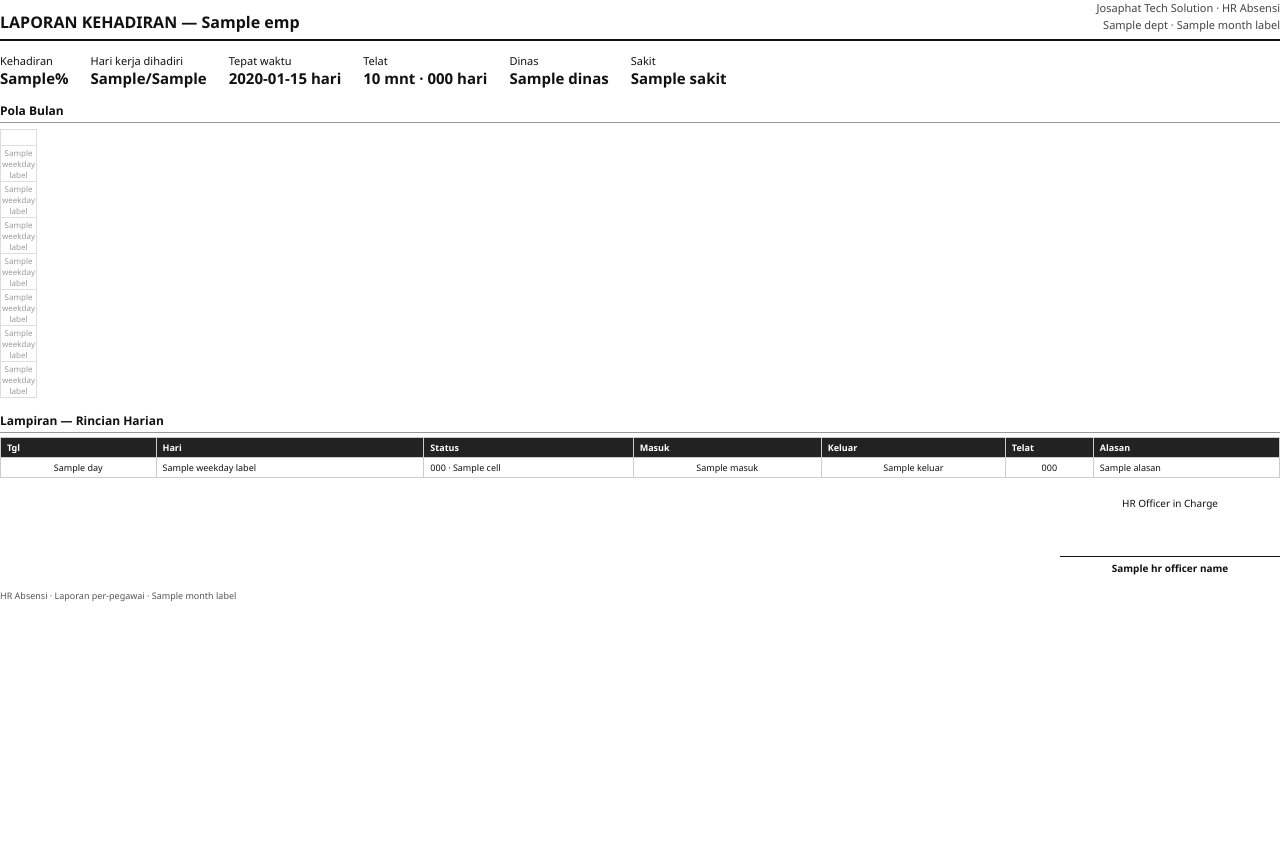
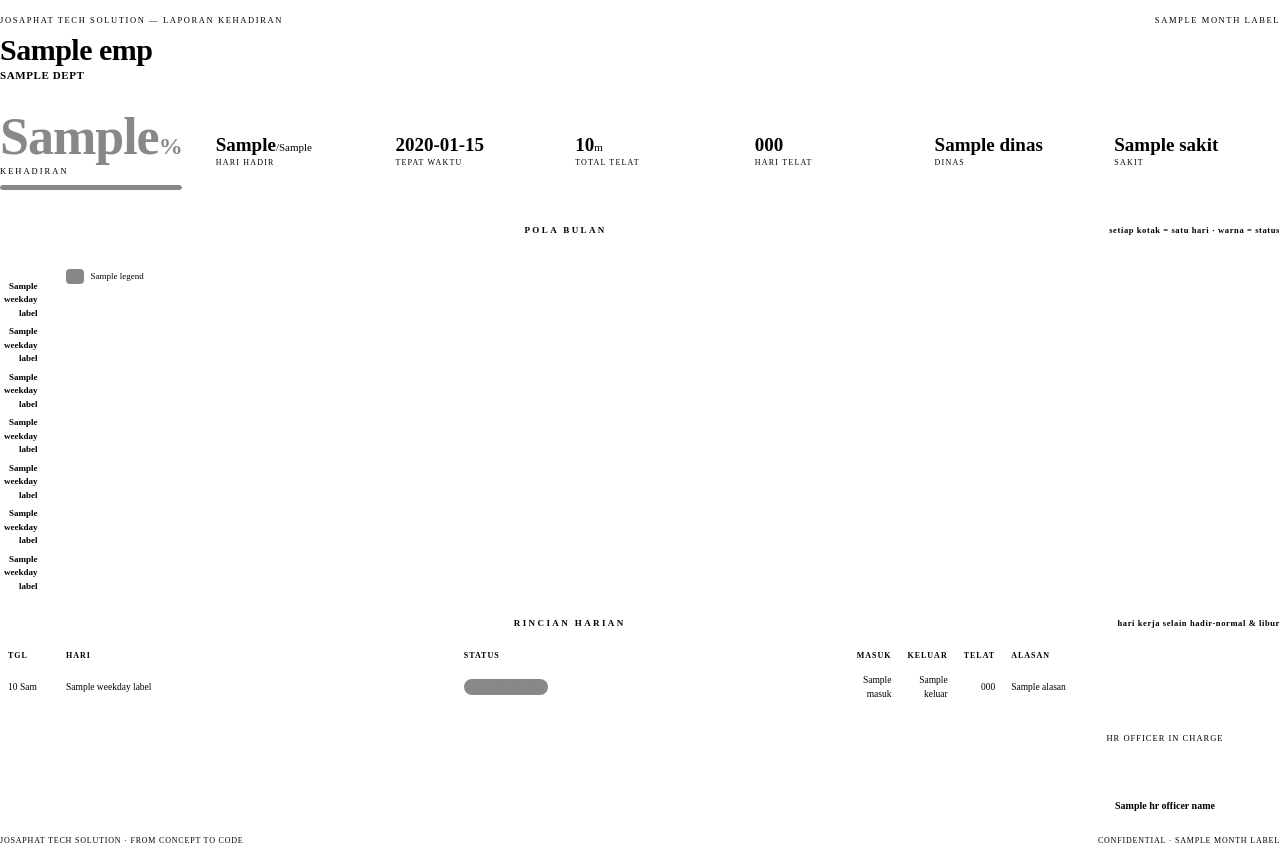
Before and after one commit to josambrosia/HR-APPS, a Python web app: template src/reports/templates/employee_report.html.j2 in a window 1280 px wide. Before the commit the page ends 602 px from the top, so only its background shows below. Run offline with Jinja, Linux system fonts and the light colour scheme; the template is opened without the code that fills it: most values are stand-ins (such as "Sample title", 1, 10 or a date in 2020).

Commit message:
feat(v21.0.1): redesign per-employee report PDF (Space Grotesk + editorial layout)
- Embed the app's bundled Space Grotesk display face into the PDF via base64
  @font-face (src/reports/report_fonts.py) so the print shares the app's identity.
- employee_report.html.j2 rebuilt: magenta brand rule, mono eyebrows, Space
  Grotesk masthead + hero % + stat band (6 cells), heat-ramp Pola Bulan grid with
  legend, refined zebra ledger with status pills + Consolas data, clean sign-off
  + "From Concept to Code" footer. Daily table now lists exceptions (not routine
  hadir) like the heatmap appendix.
- Consolas (mono) for all data; restrained magenta/cyan accents.

Co-Authored-By: Claude Opus 4.8 (1M context) <noreply@anthropic.com>

```diff
--- a/src/reports/employee_report.py
+++ b/src/reports/employee_report.py
@@ -7,6 +7,7 @@ from datetime import date
 from src.db.settings import get_setting
 from src.core.heatmap import build_heatmap_context
 from src.reports.html_renderer import _build_env
+from src.reports.report_fonts import display_font_face_css
 
 
 def render_employee_report_html(conn, year_month, employee_id):
@@ -28,6 +29,7 @@ def render_employee_report_html(conn, year_month, employee_id):
     env = _build_env()
     return env.get_template("employee_report.html.j2").render(
         emp=emp,
+        font_face_css=display_font_face_css(),
         no_staff=no_staff,
         month_label=ctx["month_label"],
         days=ctx["days"],
--- a/src/reports/templates/employee_report.html.j2
+++ b/src/reports/templates/employee_report.html.j2
@@ -2,67 +2,155 @@
 <html lang="id"><head><meta charset="utf-8"/>
 <title>Laporan Kehadiran — {{ emp.nama }} — {{ month_label }}</title>
 <style>
-  @page{ size:A4 portrait; margin:12mm; }
+{{ font_face_css | safe }}
+  :root{
+    --ink:#16161A; --mute:#6B7280; --faint:#9AA0AA; --line:#E9E9EE; --tint:#FAFAFB;
+    --brand:#DB2777; --cyan:#0E7490;
+    --disp:"Space Grotesk","Segoe UI",sans-serif;
+    --body:"Segoe UI",Arial,sans-serif;
+    --mono:"Consolas","SF Mono",monospace;
+  }
+  @page{ size:A4 portrait; margin:14mm 14mm 12mm; }
   *{box-sizing:border-box}
-  body{margin:0;background:#fff;color:#111;font-family:"Segoe UI",Arial,sans-serif;font-size:11px}
-  .bar{display:flex;justify-content:space-between;align-items:flex-end;border-bottom:2px solid #111;padding-bottom:6px}
-  .bar h1{font-size:16px;margin:0}
-  .bar .meta{font-size:11px;color:#444;text-align:right;line-height:1.5}
-  .stats{display:flex;flex-wrap:wrap;gap:8px 22px;margin:12px 0}
-  .stats .s{font-size:11px}
-  .stats .s b{font-size:15px;display:block}
-  h2.sec{font-size:12px;margin:14px 0 4px;border-bottom:1px solid #999;padding-bottom:3px}
-  table.det{width:100%;border-collapse:collapse;font-size:9px}
-  table.det th,table.det td{border:.5px solid #ccc;padding:3px 6px;text-align:left}
-  table.det thead th{background:#222;color:#fff}
-  table.det td.c{text-align:center}
-  .signoff{margin-top:18px;display:flex;justify-content:flex-end}
-  .signoff .so{text-align:center;font-size:10px;min-width:220px}
-  .signoff .so .gap{height:46px}
-  .signoff .so .name{font-weight:700;border-top:1px solid #111;padding-top:4px}
-  .foot{margin-top:14px;font-size:9px;color:#555}
-  .mx{border-collapse:collapse;table-layout:fixed;margin-top:6px}
-  .mx td,.mx th{border:.5px solid #dcdce2;text-align:center;width:18px;height:16px;font-size:8px;font-weight:700;-webkit-print-color-adjust:exact;print-color-adjust:exact}
-  .mx td.hollow{background:#fff;border:1px dashed #c4c4cc;color:#b5b5bd}
+  body{margin:0;color:var(--ink);font-family:var(--body);font-size:10.5px;line-height:1.5;
+       -webkit-print-color-adjust:exact;print-color-adjust:exact}
+  .rule{height:3px;background:var(--brand);border-radius:2px}
+
+  /* Masthead */
+  .mast{padding-top:11px}
+  .eyebrow{display:flex;justify-content:space-between;align-items:baseline;
+           font-family:var(--mono);font-size:8.5px;letter-spacing:1.6px;color:var(--mute);
+           text-transform:uppercase}
+  .mast h1{font-family:var(--disp);font-weight:700;font-size:30px;line-height:1.05;
+           letter-spacing:-.5px;margin:7px 0 2px}
+  .mast .who{font-size:11px;color:var(--mute)}
+  .mast .who .dept{color:var(--cyan);font-weight:600;text-transform:uppercase;letter-spacing:.6px}
+  .mast .who .nip{font-family:var(--mono);color:var(--faint)}
+
+  /* Hero stat band */
+  .hero{display:flex;align-items:stretch;gap:20px;margin:16px 0 4px;padding:14px 0;
+        border-top:1px solid var(--line);border-bottom:1px solid var(--line)}
+  .hero .pct{min-width:150px}
+  .hero .pct .big{font-family:var(--disp);font-weight:700;font-size:52px;line-height:.9;letter-spacing:-1px}
+  .hero .pct .lbl{font-family:var(--mono);font-size:8.5px;letter-spacing:2px;color:var(--mute);
+                  text-transform:uppercase;margin-top:4px}
+  .hero .pct .track{height:5px;border-radius:3px;background:var(--line);margin-top:8px;overflow:hidden}
+  .hero .pct .fill{height:100%;border-radius:3px}
+  .hero .grid{flex:1;display:grid;grid-template-columns:repeat(6,1fr);gap:2px 0;align-self:center}
+  .hero .grid .c{padding:2px 14px;border-left:1px solid var(--line)}
+  .hero .grid .c .n{font-family:var(--disp);font-weight:700;font-size:19px;line-height:1.1}
+  .hero .grid .c .n .u{font-family:var(--mono);font-size:11px;color:var(--mute);font-weight:400}
+  .hero .grid .c .k{font-family:var(--mono);font-size:8px;letter-spacing:1.2px;color:var(--mute);
+                    text-transform:uppercase;margin-top:1px}
+
+  /* Section eyebrow */
+  h2.sec{font-family:var(--mono);font-size:9px;letter-spacing:2.4px;text-transform:uppercase;
+         color:var(--ink);margin:20px 0 8px;padding-bottom:5px;border-bottom:1px solid var(--line);
+         display:flex;justify-content:space-between;align-items:baseline}
+  h2.sec::before{content:"";display:inline-block;width:14px;height:2px;background:var(--brand);
+                 margin-right:8px;vertical-align:middle}
+  h2.sec .hint{color:var(--faint);letter-spacing:.6px;text-transform:none;font-size:8.5px}
+
+  /* Pola Bulan grid */
+  .grid-wrap{display:flex;gap:24px;align-items:flex-start}
+  table.mx{border-collapse:separate;border-spacing:3px;table-layout:fixed}
+  table.mx td,table.mx th{width:26px;height:22px;text-align:center;font-family:var(--mono);
+       font-size:9px;font-weight:700;border-radius:4px}
+  table.mx th{font-weight:600;color:var(--faint);background:transparent;font-size:8px;letter-spacing:.5px}
+  table.mx td.wd{font-family:var(--mono);color:var(--faint);text-align:right;width:24px;font-weight:600;
+       background:transparent}
+  table.mx td.hollow{background:#fff;border:1px dashed #CBD0D8;color:#C2C7CF}
+  table.mx td.empty{background:transparent}
+  .legend{flex:1;display:grid;grid-template-columns:1fr 1fr;gap:5px 14px;font-size:9px;padding-top:18px}
+  .legend .it{display:flex;align-items:center;gap:7px;color:var(--mute)}
+  .legend .sw{width:18px;height:15px;border-radius:4px;flex:0 0 auto;text-align:center;
+       font-family:var(--mono);font-size:7.5px;font-weight:700;line-height:15px}
+  .legend .sw.hollow{background:#fff;border:1px dashed #CBD0D8;color:#C2C7CF}
+
+  /* Daily ledger */
+  table.det{width:100%;border-collapse:collapse;font-size:9.5px}
+  table.det thead th{font-family:var(--mono);font-size:8px;letter-spacing:1px;text-transform:uppercase;
+       color:var(--mute);text-align:left;padding:6px 8px;border-bottom:1.5px solid var(--brand);font-weight:600}
+  table.det tbody td{padding:5px 8px;border-bottom:1px solid var(--line);vertical-align:middle}
+  table.det tbody tr:nth-child(even){background:var(--tint)}
+  table.det tr{break-inside:avoid;page-break-inside:avoid}
+  table.det thead{display:table-header-group}
+  table.det .mono{font-family:var(--mono)}
+  table.det .tgl{font-family:var(--mono);color:var(--mute);width:58px}
+  table.det .num{font-family:var(--mono);text-align:right;width:46px}
+  table.det .pill{display:inline-block;border-radius:20px;padding:1.5px 9px;font-family:var(--mono);
+       font-size:8.5px;font-weight:700;letter-spacing:.3px;white-space:nowrap}
+
+  /* Sign-off + footer */
+  .signoff{margin-top:26px;display:flex;justify-content:flex-end;break-inside:avoid}
+  .signoff .so{text-align:center;font-size:10px;min-width:230px}
+  .signoff .so .role{color:var(--mute);font-family:var(--mono);font-size:8.5px;letter-spacing:1px;
+       text-transform:uppercase}
+  .signoff .so .gap{height:48px}
+  .signoff .so .name{font-weight:700;border-top:1px solid var(--ink);padding-top:5px}
+  .foot{margin-top:14px;padding-top:8px;border-top:1px solid var(--line);
+        display:flex;justify-content:space-between;font-family:var(--mono);font-size:8px;
+        letter-spacing:.8px;color:var(--faint);text-transform:uppercase}
 </style></head><body>
-  <div class="bar">
-    <h1>LAPORAN KEHADIRAN — {{ emp.nama }}</h1>
-    <div class="meta">Josaphat Tech Solution · HR Absensi<br>
-      {{ emp.dept }}{% if no_staff %} · NIP {{ no_staff }}{% endif %} · {{ month_label }}</div>
+  <div class="rule"></div>
+  <div class="mast">
+    <div class="eyebrow"><span>Josaphat Tech Solution — Laporan Kehadiran</span><span>{{ month_label }}</span></div>
+    <h1>{{ emp.nama }}</h1>
+    <div class="who"><span class="dept">{{ emp.dept or "—" }}</span>{% if no_staff %} &nbsp;·&nbsp; <span class="nip">NIP {{ no_staff }}</span>{% endif %}</div>
   </div>
+
   {% set s = emp.sorotan %}
-  <div class="stats">
-    <div class="s">Kehadiran<b>{{ s.pct_hadir }}%</b></div>
-    <div class="s">Hari kerja dihadiri<b>{{ s.hk }}/{{ s.work_days }}</b></div>
-    <div class="s">Tepat waktu<b>{{ s.ontime_days }} hari</b></div>
-    <div class="s">Telat<b>{{ s.telat_total }} mnt · {{ s.telat_days }} hari</b></div>
-    <div class="s">Dinas<b>{{ s.dinas }}</b></div>
-    <div class="s">Sakit<b>{{ s.sakit }}</b></div>
+  <div class="hero">
+    <div class="pct">
+      <div class="big" style="color:{{ s.pct_color }}">{{ s.pct_hadir }}<span style="font-size:24px">%</span></div>
+      <div class="lbl">Kehadiran</div>
+      <div class="track"><div class="fill" style="width:{{ s.pct_hadir if s.pct_hadir <= 100 else 100 }}%;background:{{ s.pct_color }}"></div></div>
     </div>
-  <h2 class="sec">Pola Bulan</h2>
+    <div class="grid">
+      <div class="c"><div class="n">{{ s.hk }}<span class="u">/{{ s.work_days }}</span></div><div class="k">Hari Hadir</div></div>
+      <div class="c"><div class="n">{{ s.ontime_days }}</div><div class="k">Tepat Waktu</div></div>
+      <div class="c"><div class="n">{{ s.telat_total }}<span class="u">m</span></div><div class="k">Total Telat</div></div>
+      <div class="c"><div class="n">{{ s.telat_days }}</div><div class="k">Hari Telat</div></div>
+      <div class="c"><div class="n">{{ s.dinas }}</div><div class="k">Dinas</div></div>
+      <div class="c"><div class="n">{{ s.sakit }}</div><div class="k">Sakit</div></div>
+    </div>
+  </div>
+
+  <h2 class="sec">Pola Bulan <span class="hint">setiap kotak = satu hari · warna = status</span></h2>
+  <div class="grid-wrap">
     <table class="mx">
       <tr><th></th>{% for w in range(weeks|length) %}<th>M{{ w + 1 }}</th>{% endfor %}</tr>
       {% for wd in range(7) %}
-    <tr><td style="font-weight:400;color:#999">{{ weekday_labels[wd] }}</td>
-      {% for w in range(weeks|length) %}{% set day = weeks[w][wd] %}{% if day == 0 %}<td></td>{% elif emp.cells[day].status == 'nodata' %}<td class="hollow">{{ emp.cells[day].code }}</td>{% else %}<td style="background:{{ emp.cells[day].color }};color:{{ emp.cells[day].text_color }}">{{ emp.cells[day].code }}</td>{% endif %}{% endfor %}
+      <tr><td class="wd">{{ weekday_labels[wd] }}</td>
+        {% for w in range(weeks|length) %}{% set day = weeks[w][wd] %}{% if day == 0 %}<td class="empty"></td>{% elif emp.cells[day].status == 'nodata' %}<td class="hollow">{{ emp.cells[day].code }}</td>{% else %}<td style="background:{{ emp.cells[day].color }};color:{{ emp.cells[day].text_color }}">{{ emp.cells[day].code }}</td>{% endif %}{% endfor %}
       </tr>{% endfor %}
     </table>
+    <div class="legend">
+      {% for l in legend %}<div class="it">{% if l.code == '–' %}<span class="sw hollow">{{ l.code }}</span>{% else %}<span class="sw" style="background:{{ l.color }};color:{{ l.text_color }}">{{ l.code }}</span>{% endif %}<span>{{ l.label }}</span></div>{% endfor %}
+    </div>
+  </div>
 
-  <h2 class="sec">Lampiran — Rincian Harian</h2>
+  <h2 class="sec">Rincian Harian <span class="hint">hari kerja selain hadir-normal & libur</span></h2>
   <table class="det">
-    <thead><tr><th>Tgl</th><th>Hari</th><th>Status</th><th>Masuk</th><th>Keluar</th><th>Telat</th><th>Alasan</th></tr></thead>
+    <thead><tr><th>Tgl</th><th>Hari</th><th>Status</th><th class="num">Masuk</th><th class="num">Keluar</th><th class="num">Telat</th><th>Alasan</th></tr></thead>
     <tbody>
-    {% for d in days %}{% set c = emp.cells[d] %}{% if c.status not in ('libur', 'nodata') %}
-      <tr><td class="c">{{ d }}</td><td>{{ weekday_labels[weekday_of[d]] }}</td>
-        <td>{{ c.code }} · {{ "Dinas" if c.status == "dinas" else c.label }}</td>
-        <td class="c">{{ c.masuk }}</td><td class="c">{{ c.keluar }}</td>
-        <td class="c">{{ c.telat }}</td><td>{{ c.alasan }}</td></tr>
+    {% set ns = namespace(any=false) %}
+    {% for d in days %}{% set c = emp.cells[d] %}{% if c.status not in ('hadir', 'libur', 'nodata') %}{% set ns.any = true %}
+      <tr>
+        <td class="tgl">{{ "%02d"|format(d) }} {{ month_label[:3] }}</td>
+        <td>{{ weekday_labels[weekday_of[d]] }}</td>
+        <td><span class="pill" style="background:{{ c.color }};color:{{ c.text_color }}">{{ c.code }} · {{ "Dinas" if c.status == "dinas" else c.label }}</span></td>
+        <td class="num">{{ c.masuk }}</td><td class="num">{{ c.keluar }}</td>
+        <td class="num">{{ c.telat }}</td><td>{{ c.alasan }}</td>
+      </tr>
     {% endif %}{% endfor %}
+    {% if not ns.any %}<tr><td colspan="7" style="color:var(--mute);padding:10px 8px">Tidak ada hari kerja abnormal — hadir penuh & tepat waktu.</td></tr>{% endif %}
     </tbody>
   </table>
+
   <div class="signoff"><div class="so">
-    <div>HR Officer in Charge</div><div class="gap"></div>
+    <div class="role">HR Officer in Charge</div><div class="gap"></div>
     <div class="name">{{ hr_officer_name if hr_officer_name else "____________" }}</div>
   </div></div>
-  <div class="foot">HR Absensi · Laporan per-pegawai · {{ month_label }}</div>
+  <div class="foot"><span>Josaphat Tech Solution · From Concept to Code</span><span>Confidential · {{ month_label }}</span></div>
 </body></html>
```
Also changed, not shown: src/reports/report_fonts.py (added, +35 -0 lines), tests/test_employee_report.py (+1 -1 lines). Lines whose indentation alone changed are shown as unchanged.
